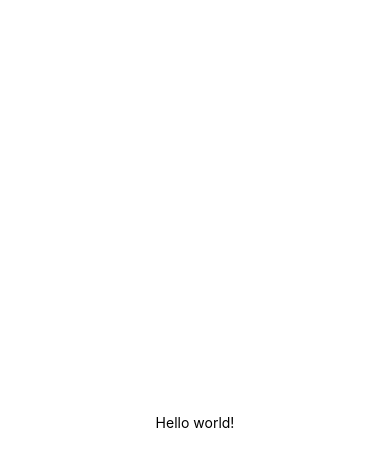
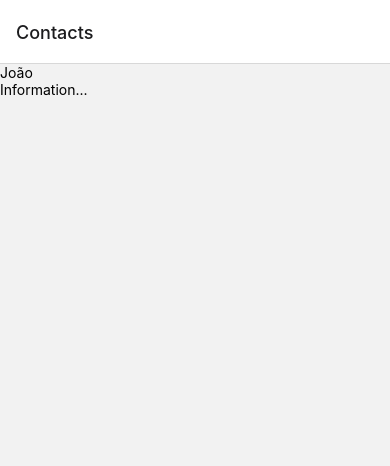
Before and after one commit to wesleydematos/rn-course, a React Native app: screen /Contacts in a window 390 px wide. Shown: the top 466 px of the page. Built offline with nearby package versions, Linux system fonts and the light colour scheme.

Commit message:
feat: create components using StackNavigator

```diff
--- a/App.js
+++ b/App.js
@@ -1,20 +1,17 @@
-import { StatusBar } from "expo-status-bar";
-import { StyleSheet, Text, View } from "react-native";
+import { NavigationContainer } from "@react-navigation/native";
+import { createStackNavigator } from "@react-navigation/stack";
+import Contacts from "./src/pages/Contacts";
+import Informations from "./src/pages/Informations";
+
+const Stack = createStackNavigator();
 
 export default function App() {
   return (
-    <View style={styles.container}>
-      <Text>Hello world!</Text>
-      <StatusBar style="auto" />
-    </View>
+    <NavigationContainer>
+      <Stack.Navigator>
+        <Stack.Screen name="Contacts" component={Contacts} />
+        <Stack.Screen name="Informations" component={Informations} />
+      </Stack.Navigator>
+    </NavigationContainer>
   );
 }
-
-const styles = StyleSheet.create({
-  container: {
-    flex: 1,
-    backgroundColor: "#fff",
-    alignItems: "center",
-    justifyContent: "center",
-  },
-});
--- /dev/null
+++ b/src/pages/Contacts/index.js
@@ -0,0 +1,12 @@
+import { Text, View } from "react-native";
+
+export default function Contacts({ navigation }) {
+  return (
+    <View>
+      <Text>João</Text>
+      <Text onPress={() => navigation.navigate("Informations")}>
+        Information...
+      </Text>
+    </View>
+  );
+}
--- /dev/null
+++ b/src/pages/Informations/index.js
@@ -0,0 +1,9 @@
+import { Text, View } from "react-native";
+
+export default function Informations() {
+  return (
+    <View>
+      <Text>Informations</Text>
+    </View>
+  );
+}
```
